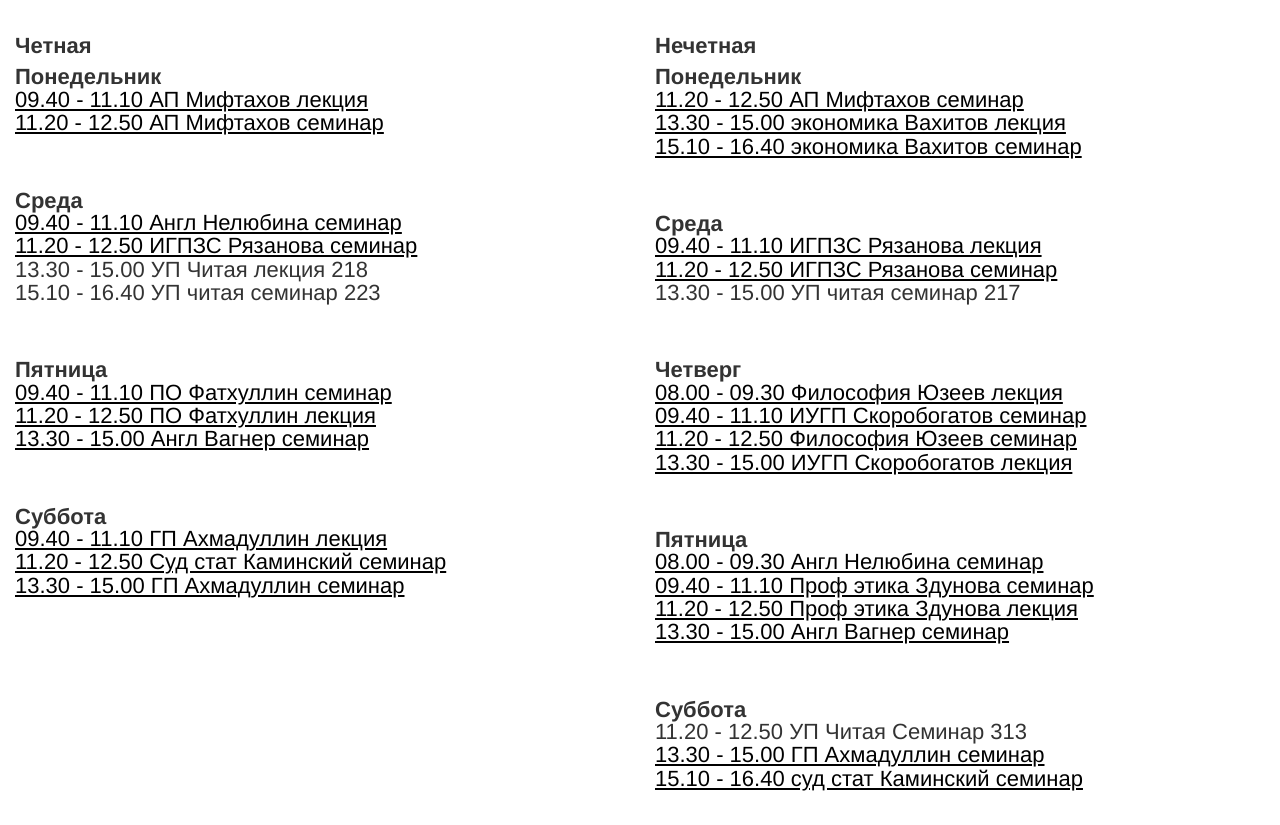
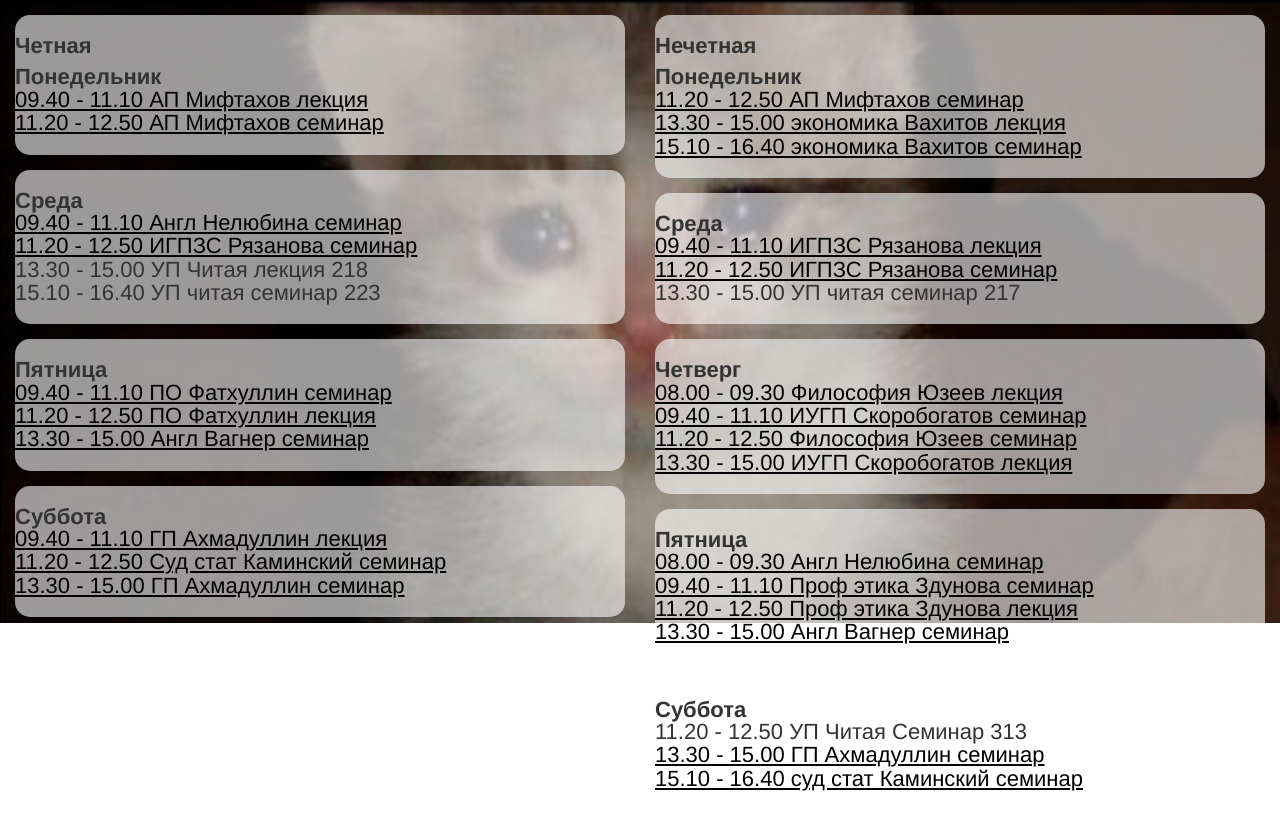
Before and after one commit to khalitofsky/242, a plain HTML site: page index.html in a window 1280 px wide. Drawn offline with Linux system fonts and the light colour scheme.

Commit message:
Update style.css

```diff
--- a/style.css
+++ b/style.css
@@ -1,6 +1,10 @@
 
 body{
-	background-image: url(kotik.jpg) no-repeat;
+	background: url(kotik.jpg) no-repeat;
+	-moz-background-size: 100%; /* Firefox 3.6+ */
+    -webkit-background-size: 100%; /* Safari 3.1+ и Chrome 4.0+ */
+    -o-background-size: 100%; /* Opera 9.6+ */
+    background-size: 100%; /* Современные браузеры */
 }
 
 div{
```
